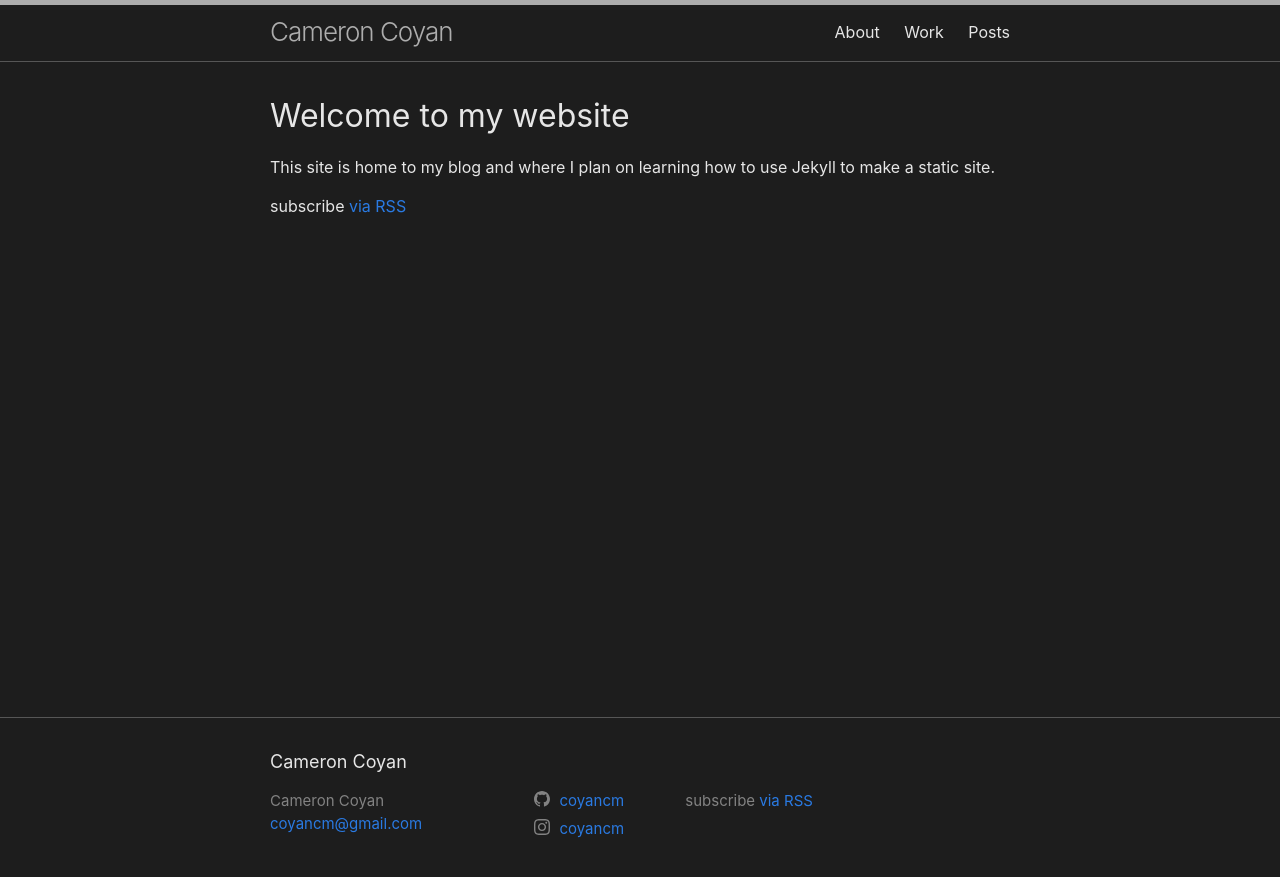
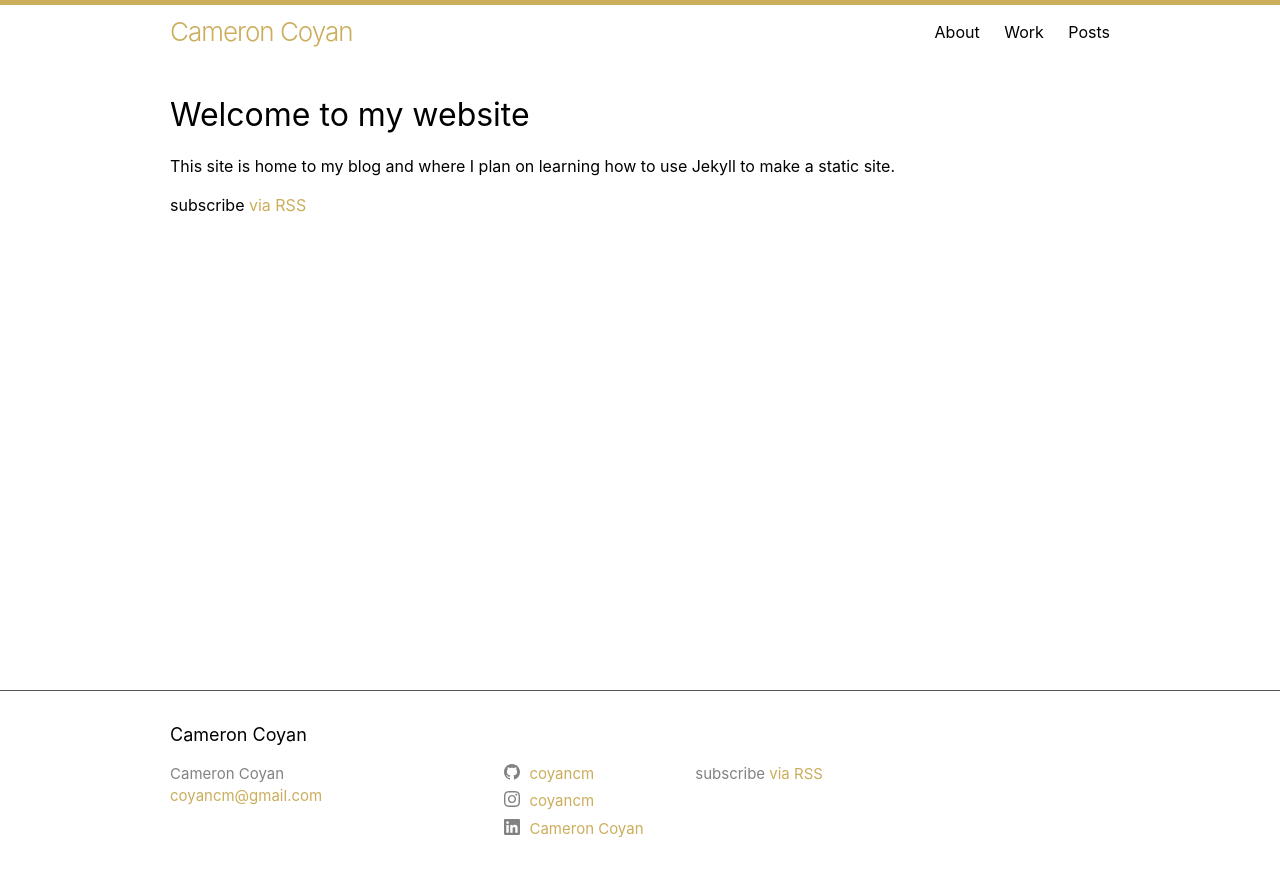
Before and after one commit to coyancm/blog-site, a Jekyll site: the page built from index.markdown, in a window 1280 px wide. Shown: the top 877 px of the page. Built offline with Jekyll 4.4.1, drawn with Linux system fonts in a browser that asks for light colours.

Commit message:
Color Change And Social Media Tweak
Burning your eyeballs one at a time.

```diff
--- a/_config.yml
+++ b/_config.yml
@@ -26,6 +26,8 @@ baseurl: "" # the subpath of your site, e.g. /blog
 url: "" # the base hostname & protocol for your site, e.g. http://example.com
 instagram_username: coyancm
 github_username:  coyancm
+linkedin_username: cameron-coyan-a8ba8673
+
 
 # Build settings
 theme: minima
--- a/_includes/social.html
+++ b/_includes/social.html
@@ -4,7 +4,7 @@
   {%- if site.flickr_username -%}<li><a href="https://www.flickr.com/photos/{{ site.flickr_username| cgi_escape | escape }}"><svg class="svg-icon"><use xlink:href="{{ '/assets/minima-social-icons.svg#flickr' | relative_url }}"></use></svg> <span class="username">{{ site.flickr_username| escape }}</span></a></li>{%- endif -%}
   {%- if site.github_username -%}<li><a href="https://github.com/{{ site.github_username| cgi_escape | escape }}"><svg class="svg-icon"><use xlink:href="{{ '/assets/minima-social-icons.svg#github' | relative_url }}"></use></svg> <span class="username">{{ site.github_username| escape }}</span></a></li>{%- endif -%}
   {%- if site.instagram_username -%}<li><a href="https://instagram.com/{{ site.instagram_username| cgi_escape | escape }}"><svg class="svg-icon"><use xlink:href="{{ '/assets/minima-social-icons.svg#instagram' | relative_url }}"></use></svg> <span class="username">{{ site.instagram_username| escape }}</span></a></li>{%- endif -%}
-  {%- if site.linkedin_username -%}<li><a href="https://www.linkedin.com/in/{{ site.linkedin_username| cgi_escape | escape }}"><svg class="svg-icon"><use xlink:href="{{ '/assets/minima-social-icons.svg#linkedin' | relative_url }}"></use></svg> <span class="username">{{ site.linkedin_username| escape }}</span></a></li>{%- endif -%}
+  {%- if site.linkedin_username -%}<li><a href="https://www.linkedin.com/in/{{ site.linkedin_username| cgi_escape | escape }}"><svg class="svg-icon"><use xlink:href="{{ '/assets/minima-social-icons.svg#linkedin' | relative_url }}"></use></svg> <span class="username">Cameron Coyan</span></a></li>{%- endif -%}
   {%- if site.pinterest_username -%}<li><a href="https://www.pinterest.com/{{ site.pinterest_username| cgi_escape | escape }}"><svg class="svg-icon"><use xlink:href="{{ '/assets/minima-social-icons.svg#pinterest' | relative_url }}"></use></svg> <span class="username">{{ site.pinterest_username| escape }}</span></a></li>{%- endif -%}
   {%- for mst in site.mastodon -%}{%- if mst.username and mst.instance -%}<li><a href="https://{{ mst.instance| cgi_escape | escape}}/@{{mst.username}}"><svg class="svg-icon"><use xlink:href="{{ '/assets/minima-social-icons.svg#mastodon' | relative_url }}"></use></svg> <span class="username">{{ mst.username|escape }}</span></a></li>{%- endif -%}{%- endfor -%}
   {%- if site.twitter_username -%}<li><a href="https://www.twitter.com/{{ site.twitter_username| cgi_escape | escape }}"><svg class="svg-icon"><use xlink:href="{{ '/assets/minima-social-icons.svg#twitter' | relative_url }}"></use></svg> <span class="username">{{ site.twitter_username| escape }}</span></a></li>{%- endif -%}
--- a/_sass/minima.scss
+++ b/_sass/minima.scss
@@ -21,7 +21,7 @@ $grey-color-dark:  darken($grey-color, 25%) !default;
 $table-text-align: left !default;
 
 // Width of the content area
-$content-width:    800px !default;
+$content-width:    1000px !default;
 
 $on-palm:          600px !default;
 $on-laptop:        800px !default;
--- a/_sass/minima/_layout.scss
+++ b/_sass/minima/_layout.scss
@@ -3,7 +3,6 @@
  */
 .site-header {
   border-top: 5px solid $grey-color-dark;
-  border-bottom: 1px solid $grey-color-light;
   min-height: $spacing-unit * 1.865;
 
   // Positioning context for the mobile navigation icon
--- a/assets/main.scss
+++ b/assets/main.scss
@@ -2,9 +2,11 @@
 # Only the main Sass file needs front matter (the dashes are enough)
 ---
 
-$background-color: #1d1d1d; /* a dark, off-black for the bg */
-$text-color: #e6e6e6; /* an off-white for the text */
+$background-color: #ffffff; /* a dark, off-black for the bg */
+$text-color: #000000; /* an off-white for the text */
 $grey-color-light: #565656; /* for the border-top separators */
-$grey-color-dark: #adadad; /* such as the site title in the header, visited */
+$grey-color-dark: #cbad5c; /* such as the site title in the header, visited */
+
+$brand-color:  #cbad5c;
 
 @import "minima";
```
